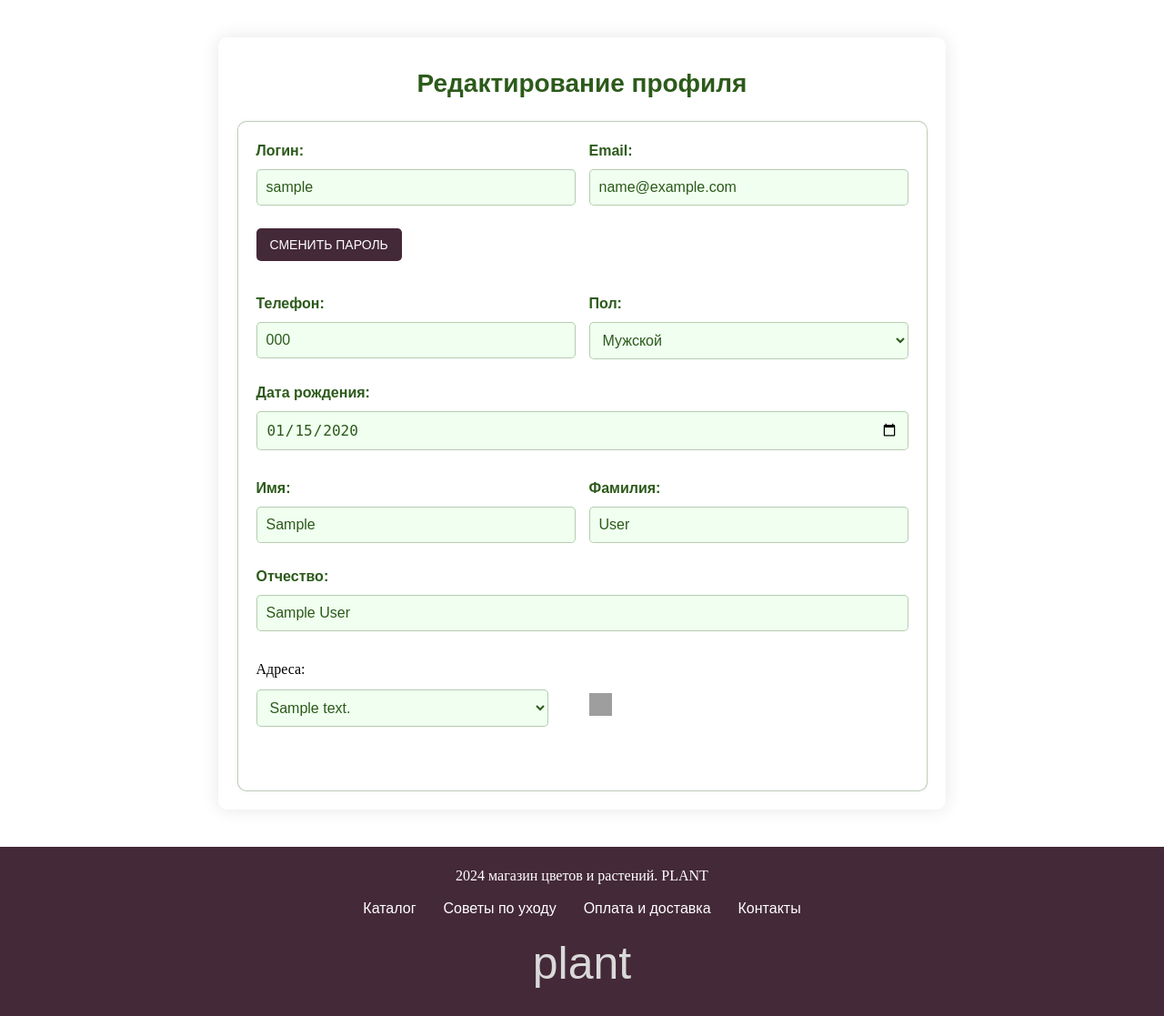
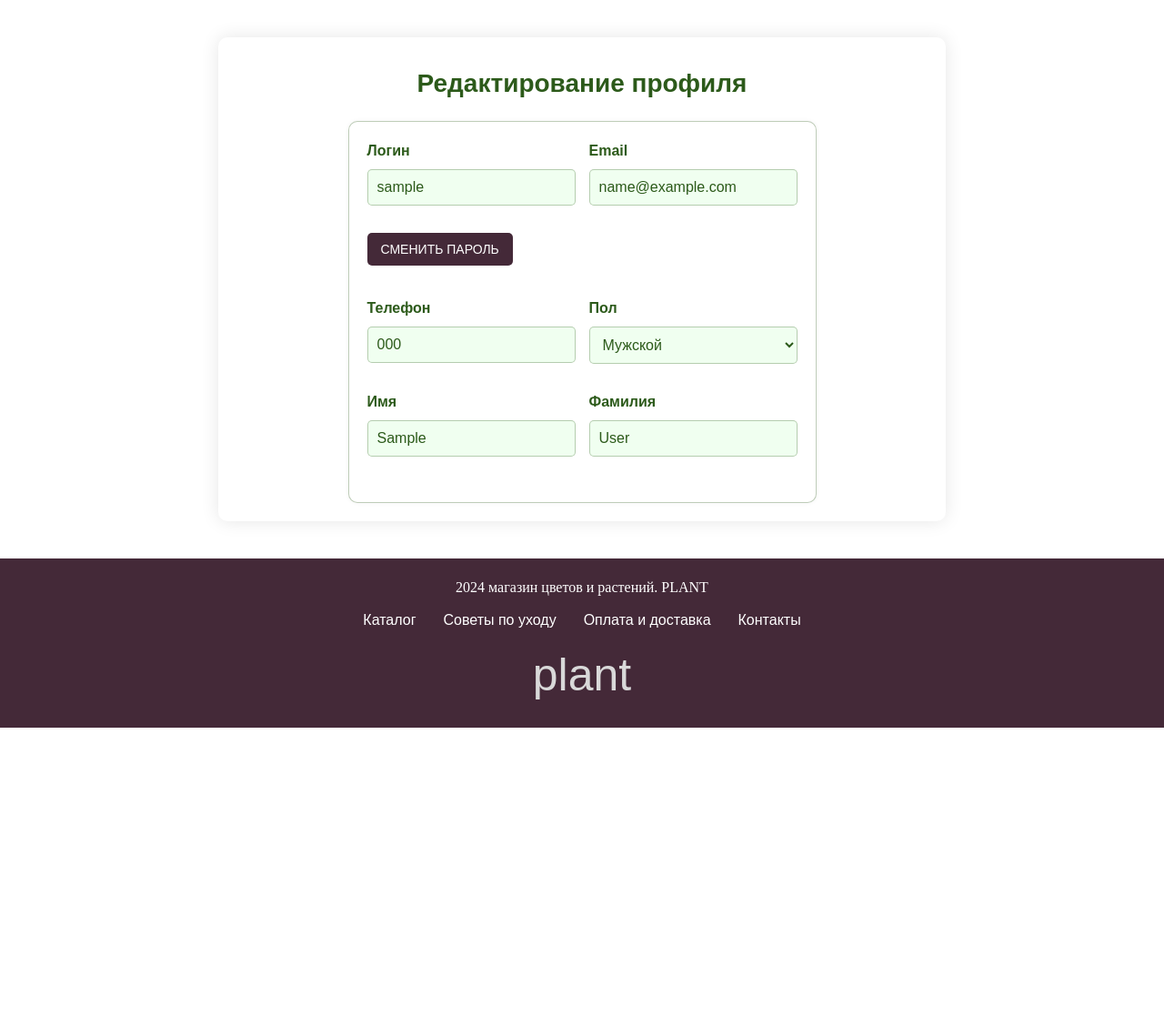
Before and after one commit to katerina-Evdokimova/Plant_shop, a Flask app: page /account in a window 1280 px wide. Shown: the part 75-1192 px from the top of the page at 91% size. After the commit the page ends 875 px from the top, so only its background shows below. Run offline with Flask 3, Linux system fonts and the light colour scheme; a user stored in the database is signed in; tables that the repository leaves empty hold one stand-in row (values such as "Sample post"); grey boxes are pictures that could not be loaded.

Commit message:
add save_profile

```diff
--- a/api.py
+++ b/api.py
@@ -192,6 +192,43 @@ def update_item():
     # print(f"Order {order_id} updated to {new_status}")  # Для отладки
     return jsonify({"success": True, "message": "Status updated"}), 200
 
+@app.route('/api/update_profile', methods=['POST'])
+def update_user():
+    print('!!!!')
+    data = request.json
+    print(data)
+    keys = data.get("keys").split(',')[:-1]
+    print(keys)
+
+    # id_plant = data.get('id')
+    # field = data.get('field')
+    # value = data.get('value')
+
+    # if not id_plant or not field or not value:
+    #     return jsonify({"error": "Invalid data"}), 400
+
+    # # Обновляем данные в базе
+    # db_sess = db_session.create_session()
+    # plant = db_sess.query(Plant).filter_by(id=id_plant).first()
+    # if not plant:
+    #     return jsonify({"error": "Plant not found"}), 404
+    # print(plant)
+    # if field == 'Количество':
+    #     plant.quantity = int(value)
+    # elif field == 'Цена':
+    #     plant.price = float(value)
+    # elif field == 'Скидка':
+    #     if int(value) < 97:
+    #         plant.sale = int(value)
+    #     else:
+    #         return jsonify({"success": False, "message": "Sale > 97!!"}), 400
+
+    # print("edit: ", plant)
+
+    # db_sess.commit()
+
+    # # print(f"Order {order_id} updated to {new_status}")  # Для отладки
+    # return jsonify({"success": True, "message": "Status updated"}), 200
 
 def get_table_data_by_type(session, name_table: str, data=None):
     # Заголовки столбцов для каждой таблицы
--- a/routes.py
+++ b/routes.py
@@ -15,6 +15,7 @@ from data.address import Address
 from data.order import Order
 from wtf_flask.login_form import LoginForm
 from wtf_flask.register_form import RegistrationForm
+from wtf_flask.edit_profile import ProfileForm
 from login_manager import *
 from routes_admin import *
 from routes_error import *
@@ -243,20 +244,52 @@ def login():
 
     return render_template('login.html', form=form, admin=False, title='Логин')
 
-@app.route('/account')
-def account():
-    if current_user.is_authenticated:
-        db_sess = db_session.create_session()
-        user = db_sess.query(User).filter(User.id == current_user.id).first()
-        client_id = get_client_by_id(db_sess, current_user.id).id
-        adress = [el for el in get_address_by_id(db_sess, client_id)]
-        adress = adress if adress else []
-        print(adress)
+@app.route('/account', methods=['GET', 'POST'])
+@login_required
+def edit_profile():
+    db_sess = db_session.create_session()
+    user = db_sess.query(User).filter(User.id == current_user.id).first()
 
-        return render_template('profile.html', user=user, addresses=adress, admin=False, title='Аккаунт')
+    # Передаем данные пользователя в форму
+    form = ProfileForm(obj=user)
 
-    else:
-        return redirect(url_for('login'))
+    if request.method == 'POST' and form.validate_on_submit():
+        changes = []
+
+        # Сравниваем и обновляем только измененные поля
+        if user.login != form.login.data:
+            user.login = form.login.data
+            changes.append("логин")
+        if user.email != form.email.data:
+            user.email = form.email.data
+            changes.append("email")
+        if user.phone != form.phone.data:
+            user.phone = form.phone.data
+            changes.append("телефон")
+        if user.gender != form.gender.data:
+            user.gender = form.gender.data
+            changes.append("пол")
+        if user.first_name != form.first_name.data:
+            user.first_name = form.first_name.data
+            changes.append("имя")
+        if user.last_name != form.last_name.data:
+            user.last_name = form.last_name.data
+            changes.append("фамилия")
+        if user.middle_name != form.middle_name.data:
+            user.middle_name = form.middle_name.data
+            changes.append("отчество")
+
+        # Проверяем изменение пароля
+        if form.new_password.data:
+            user.password = generate_password_hash(form.new_password.data)
+            changes.append("пароль")
+
+        # Сохраняем изменения
+        db_sess.commit()
+        flash(f"Обновлены поля: {', '.join(changes)}", "success")
+        return redirect('/account')
+
+    return render_template('profile.html', form=form)
 
 
 @app.route('/seller')
--- a/templates/profile.html
+++ b/templates/profile.html
@@ -3,90 +3,82 @@
 <div class="section">
     <div class="container">
         <h1>Редактирование профиля</h1>
-        <form id="profileForm" action="/save_profile" method="POST">
+        <form id="profileForm" method="POST" novalidate>
+            {{ form.hidden_tag() }}
 
             <div class="form-row">
                 <div class="form-group">
-                    <label for="login">Логин:</label>
-                    <input type="text" id="login" name="login" required value="{{ user.login }}">
+                    {{ form.login.label }}
+                    {{ form.login(class="form-control") }}
+                    {% for error in form.login.errors %}
+                        <div class="error">{{ error }}</div>
+                    {% endfor %}
                 </div>
                 <div class="form-group">
-                    <label for="email">Email:</label>
-                    <input type="email" id="email" name="email" required value="{{ user.email }}">
+                    {{ form.email.label }}
+                    {{ form.email(class="form-control") }}
+                    {% for error in form.email.errors %}
+                        <div class="error">{{ error }}</div>
+                    {% endfor %}
                 </div>
-
-                    <button type="button" onclick="togglePasswordFields()">Сменить пароль</button>
-
             </div>
 
+            <div class="form-row">
+                <button type="button" onclick="togglePasswordFields()">Сменить пароль</button>
+            </div>
 
             <div class="form-row" id="password-fields" style="display: none;">
                 <div class="form-group">
-                    <label for="new_password">Новый пароль:</label>
-                    <input type="password" id="new_password" name="new_password">
+                    {{ form.new_password.label }}
+                    {{ form.new_password(class="form-control") }}
+                    {% for error in form.new_password.errors %}
+                        <div class="error">{{ error }}</div>
+                    {% endfor %}
                 </div>
                 <div class="form-group">
-                    <label for="confirm_password">Подтверждение пароля:</label>
-                    <input type="password" id="confirm_password" name="confirm_password">
+                    {{ form.confirm_password.label }}
+                    {{ form.confirm_password(class="form-control") }}
+                    {% for error in form.confirm_password.errors %}
+                        <div class="error">{{ error }}</div>
+                    {% endfor %}
                 </div>
             </div>
 
             <div class="form-row">
                 <div class="form-group">
-                    <label for="phone">Телефон:</label>
-                    <input type="text" id="phone" name="phone" required value="{{ user.phone }}">
+                    {{ form.phone.label }}
+                    {{ form.phone(class="form-control") }}
+                    {% for error in form.phone.errors %}
+                        <div class="error">{{ error }}</div>
+                    {% endfor %}
                 </div>
                 <div class="form-group">
-                    <label for="gender">Пол:</label>
-                    <select id="gender" name="gender" required>
-                        <option value="Male" {% if user.gender == 'Male' %}selected{% endif %}>Мужской</option>
-                        <option value="Female" {% if user.gender == 'Female' %}selected{% endif %}>Женский</option>
-                        <option value="Other" {% if user.gender == 'Other' %}selected{% endif %}>Другой</option>
-                    </select>
-                </div>
-                <div class="form-group">
-                    <label for="birth_date">Дата рождения:</label>
-                    <input type="date" id="birth_date" name="birth_date" value="{{ user.birth_date }}">
+                    {{ form.gender.label }}
+                    {{ form.gender(class="form-control") }}
+                    {% for error in form.gender.errors %}
+                        <div class="error">{{ error }}</div>
+                    {% endfor %}
                 </div>
             </div>
 
             <div class="form-row">
                 <div class="form-group">
-                    <label for="first_name">Имя:</label>
-                    <input type="text" id="first_name" name="first_name" required value="{{ user.first_name }}">
+                    {{ form.first_name.label }}
+                    {{ form.first_name(class="form-control") }}
+                    {% for error in form.first_name.errors %}
+                        <div class="error">{{ error }}</div>
+                    {% endfor %}
                 </div>
                 <div class="form-group">
-                    <label for="last_name">Фамилия:</label>
-                    <input type="text" id="last_name" name="last_name" required value="{{ user.last_name }}">
-                </div>
-                <div class="form-group">
-                    <label for="middle_name">Отчество:</label>
-                    <input type="text" id="middle_name" name="middle_name" value="{{ user.middle_name }}">
+                    {{ form.last_name.label }}
+                    {{ form.last_name(class="form-control") }}
+                    {% for error in form.last_name.errors %}
+                        <div class="error">{{ error }}</div>
+                    {% endfor %}
                 </div>
             </div>
-            <label for="addresses">Адреса:</label>
-            <div class="form-row address-container">
 
-                <div class="form-row">
-
-                    <div class="form-group">
-
-
-                        <select id="addresses" name="addresses">
-                            {% for address in addresses %}
-                            <option value="{{ address.id }}">{{ address.address }}</option>
-                            {% endfor %}
-                        </select>
-                    </div>
-                    <div class="form-group">
-                        <img src="{{ url_for('static', filename='images/trash.png') }}" alt="Удалить" class="delete-icon" title="Удалить адрес" onclick="deleteAddress()">
-                    </div>
-                </div>
-                </div>
-                <button type="submit" id="save-button" style="display: none;">Сохранить</button>
-
-            </div>
-
+            <button type="submit" id="save-button" style="display: none;">Сохранить</button>
         </form>
     </div>
 </div>
@@ -95,12 +87,7 @@
     function togglePasswordFields() {
         const fields = document.getElementById('password-fields');
         fields.style.display = fields.style.display === 'none' ? 'block' : 'none';
-    }    function deleteAddress() {
-        // Функция для удаления адреса
-        alert('Адрес удалён');
-        // Здесь можно добавить код для удаления адреса
     }
-
     // Отображение кнопки "Сохранить" если есть изменения
     document.querySelectorAll('input').forEach(input => {
         input.addEventListener('input', () => {
```
Also changed, not shown: wtf_flask/edit_profile.py (added, +27 -0 lines).
